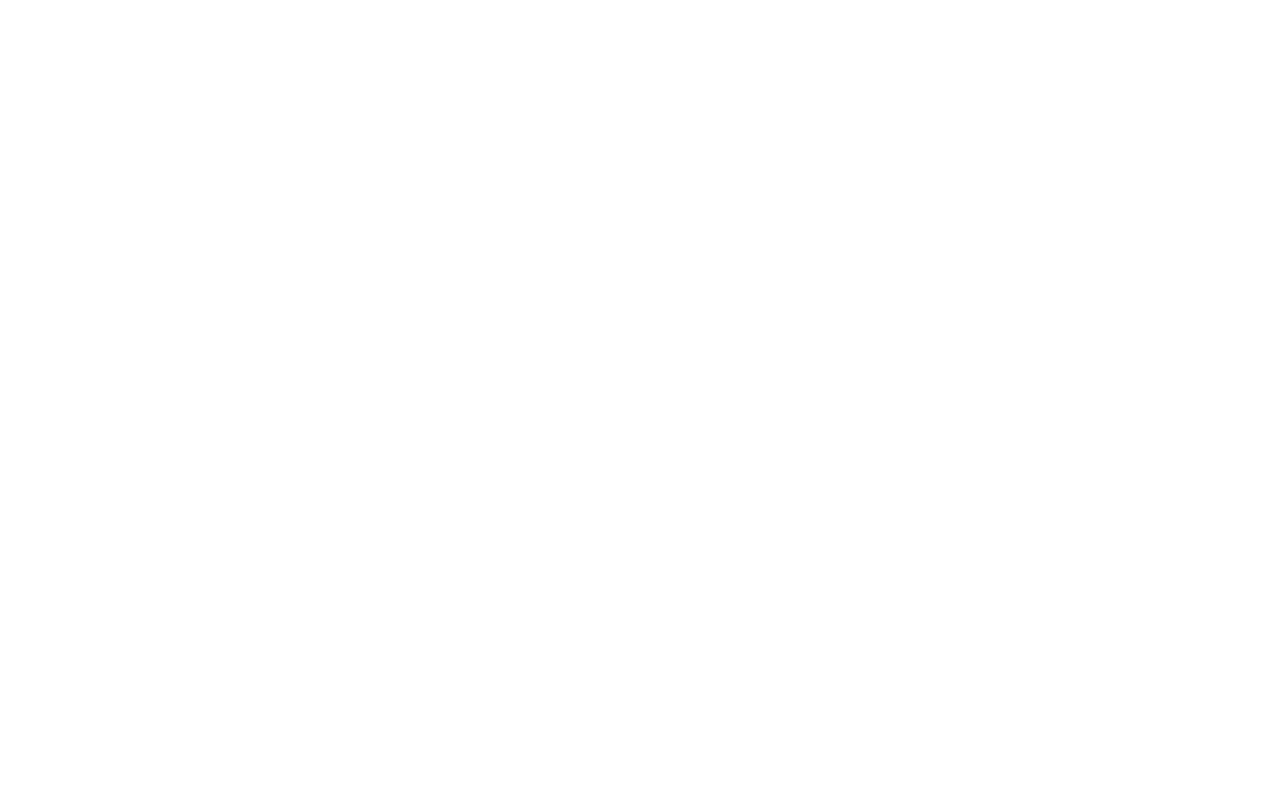
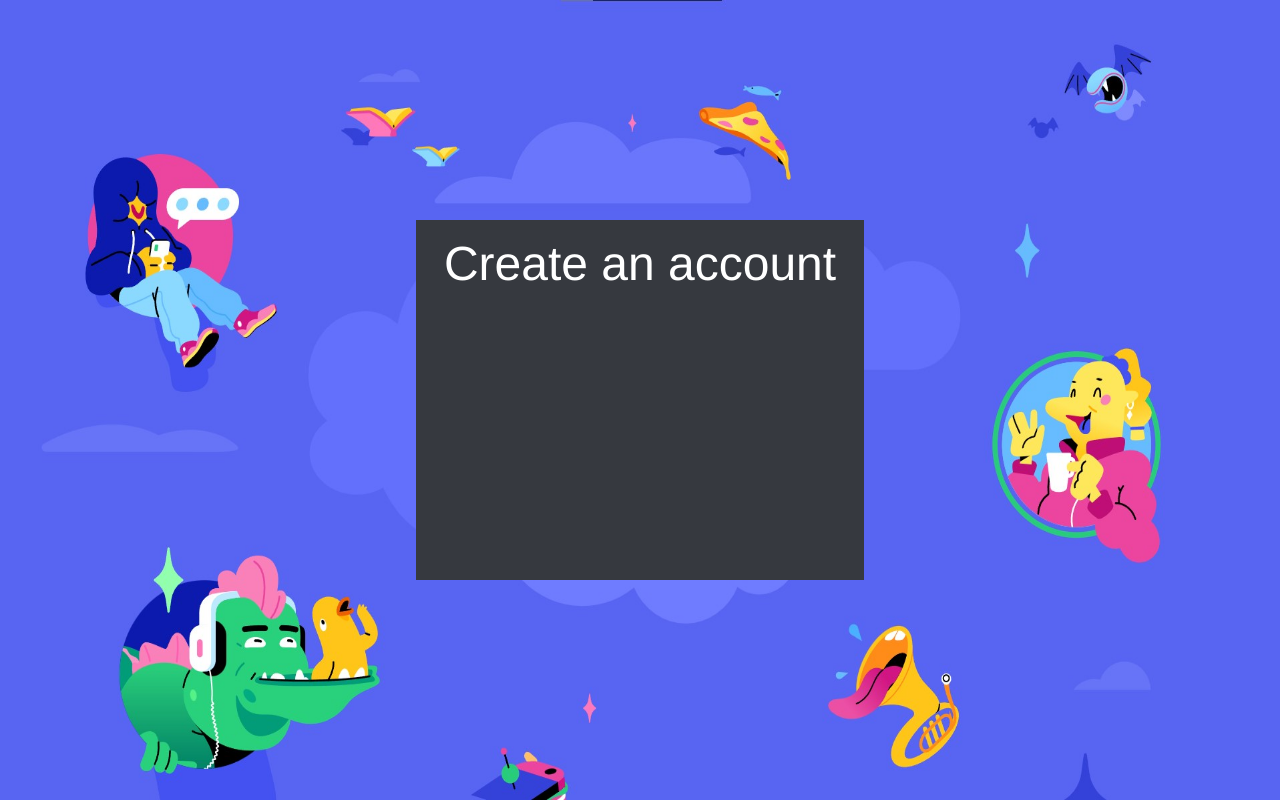
Before and after one commit to rougenij/Discord-MockApp, a React (Create React App) app in the folder client/: page /register in a window 1280 px wide. Built offline with nearby package versions, Linux system fonts and the light colour scheme; the HTML template or start-up script is replaced by a standard one.

Commit message:
Started register page

```diff
--- a/client/src/App.js
+++ b/client/src/App.js
@@ -2,6 +2,7 @@ import "./App.css";
 import { BrowserRouter, Route, Switch } from "react-router-dom";
 import Homepage from "./components/Pages/Homepage/Homepage";
 import SignIn from "./components/Pages/Sign In/Signin";
+import Register from "./components/Pages/Register/Register";
 
 function App() {
   return (
@@ -11,6 +12,7 @@ function App() {
           <Switch>
             <Route path="/" exact component={Homepage} />
             <Route path="/login" exact component={SignIn} />
+            <Route path="/register" exact component={Register} />
           </Switch>
         </div>
       </BrowserRouter>
--- /dev/null
+++ b/client/src/components/Pages/Register/Register.jsx
@@ -0,0 +1,16 @@
+import React from "react";
+import "./register.css";
+
+function Register() {
+  return (
+    <div className="signin-maincontainer">
+      <div className="signin-floatingmiddlebox">
+        <div className="signin-upper-section">
+          <span className="signin-welcomeback-message">Create an account</span>
+        </div>
+      </div>
+    </div>
+  );
+}
+
+export default Register;
--- a/client/src/components/Pages/Sign In/Signin.jsx
+++ b/client/src/components/Pages/Sign In/Signin.jsx
@@ -1,4 +1,5 @@
 import React from "react";
+import { Link } from "react-router-dom";
 import "./signin.css";
 
 function Signin() {
@@ -33,7 +34,7 @@ function Signin() {
           <button className="signin-loginButton">Login</button>
         </div>
         <span style={{ color: "#b9bbbe" }}>
-          Need an account? <a href="/">Register</a>
+          Need an account? <Link to="/register">Register</Link>
         </span>
       </div>
     </div>
```
Also changed, not shown: client/src/components/Pages/Register/register.css (added).
